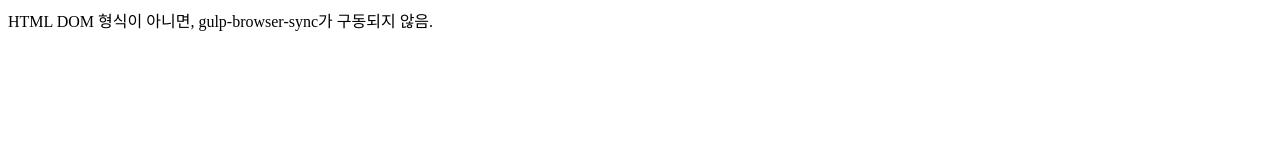
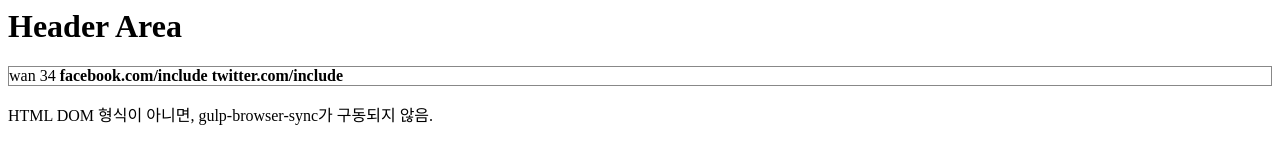
Before and after one commit to wan89/gulp-setting-test, a website: page src/index.html in a window 1280 px wide. Drawn offline with nearby package versions, Linux system fonts and the light colour scheme; files that its build step writes are made by us from their sources; no server answers; files whose address does not match are found by name.

Commit message:
include html file

```diff
--- a/package.json
+++ b/package.json
@@ -8,6 +8,7 @@
     "browser-sync": "^2.29.3",
     "gulp": "^4.0.2",
     "gulp-concat": "^2.6.1",
+    "gulp-file-include": "^2.3.0",
     "gulp-livereload": "^4.0.2",
     "gulp-minify": "^3.1.0",
     "gulp-sass": "^5.1.0",
--- /dev/null
+++ b/src/components/header.html
@@ -0,0 +1,3 @@
+<header>
+    <h1>Header Area</h1>
+</header>
--- /dev/null
+++ b/src/components/var.html
@@ -0,0 +1,6 @@
+<div style="border: 1px solid #888;">
+    <label>@@name</label>
+    <label>@@age</label>
+    <strong>@@socials.fb</strong>
+    <strong>@@socials.tw</strong>
+</div>
--- a/src/index.html
+++ b/src/index.html
@@ -2,8 +2,20 @@
     <head>
         <meta charset="UTF-8"/>
         <title>gulp 테스트, xhr구동해보기.</title>
+        <meta name="viewport" content="width=device-width, initial-scale=1.0">
     </head>
     <body>
+        <!-- gulp include  -->
+        @@include('./components/header.html')
+        @@include('./components/var.html', {
+            "name": "wan",
+            "age": 34,
+            "socials": {
+              "fb": "facebook.com/include",
+              "tw": "twitter.com/include"
+            }
+        })
+
         <p>HTML DOM 형식이 아니면, gulp-browser-sync가 구동되지 않음. </p>
         <div id="p"></div>
         <script type="text/javascript" src="scriptAll.js"></script>
```
Also changed, not shown: gulpfile.js (+8 -3 lines), dist/header.html (added), dist/index.html, dist/var.html (added), 1 other file.
